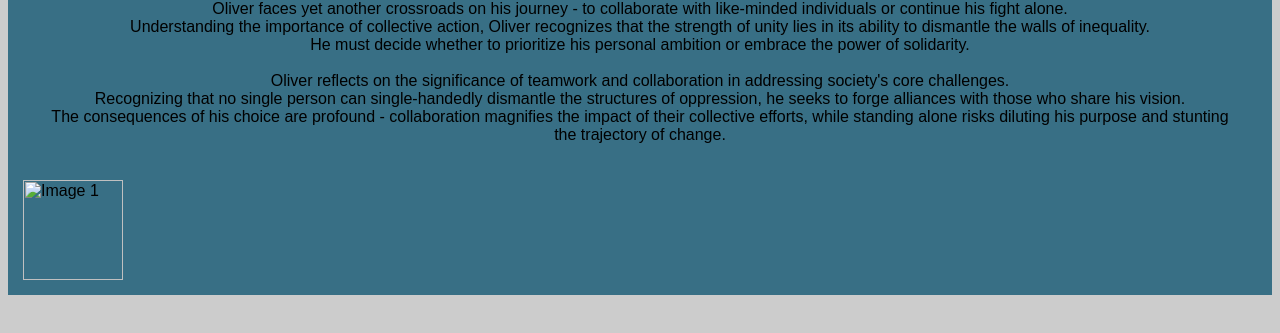
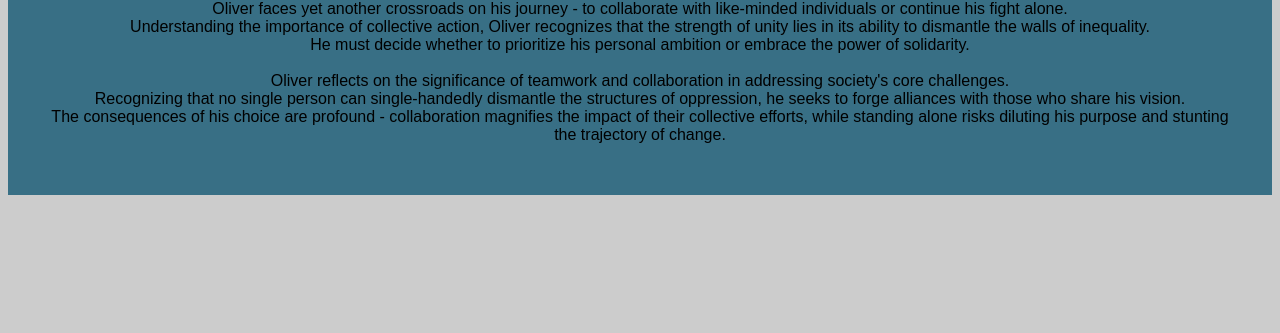
Before and after one commit to Skitzt/Interactiv-story-project, a plain HTML site: page page10.html in a window 1280 px wide. Shown: the part 129-462 px from the top of the page. Drawn offline with Linux system fonts and the light colour scheme.

Commit message:
Update page10.html

```diff
--- a/page10.html
+++ b/page10.html
@@ -36,7 +36,6 @@
         The consequences of his choice are profound - collaboration magnifies the impact of their collective efforts, while standing alone risks diluting his purpose and stunting the trajectory of change.
     </p>
     </main>
-    <img src="" alt="Image 1" width="100" height="100">
 </nav>
 
 </body>
```
